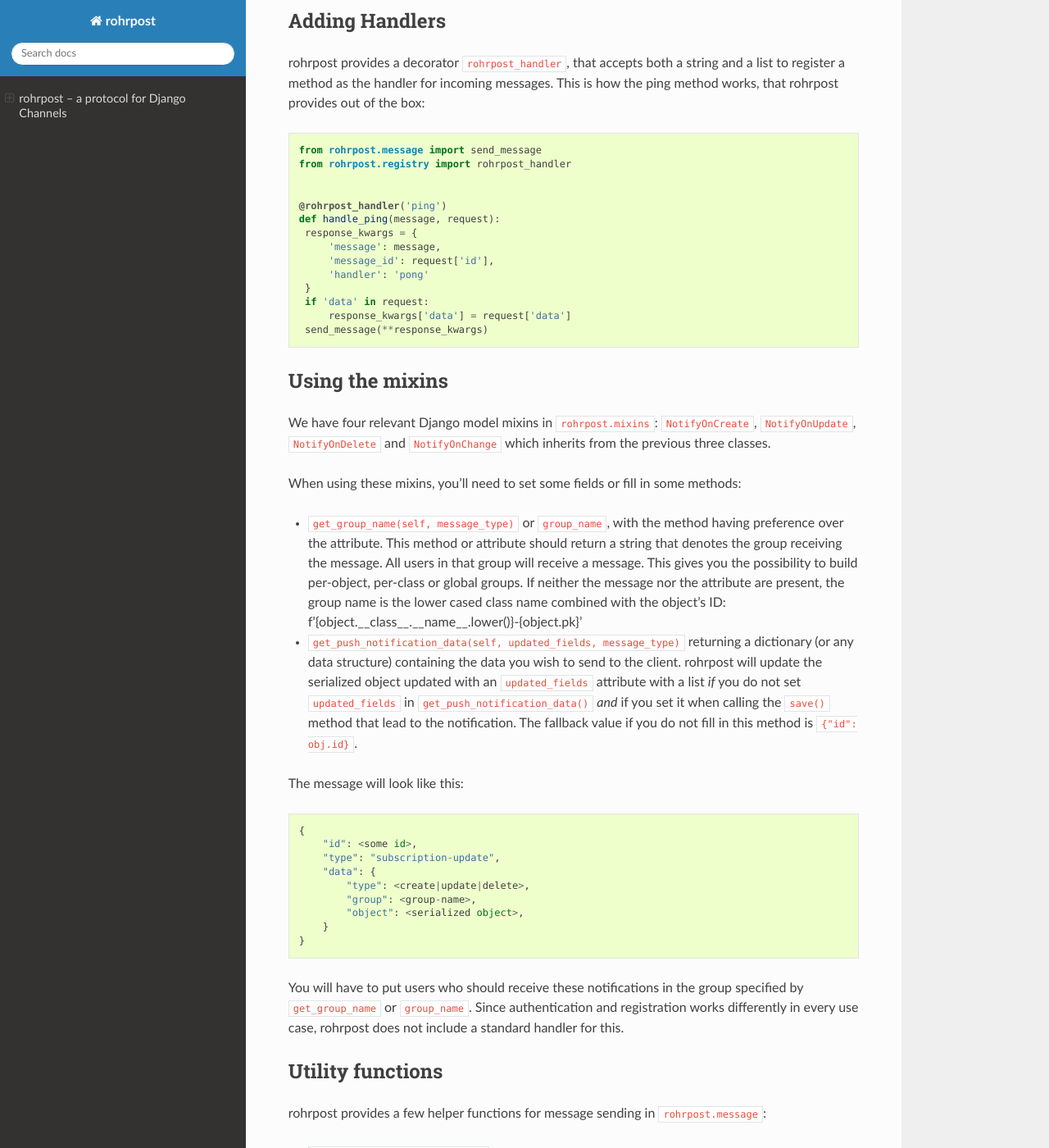
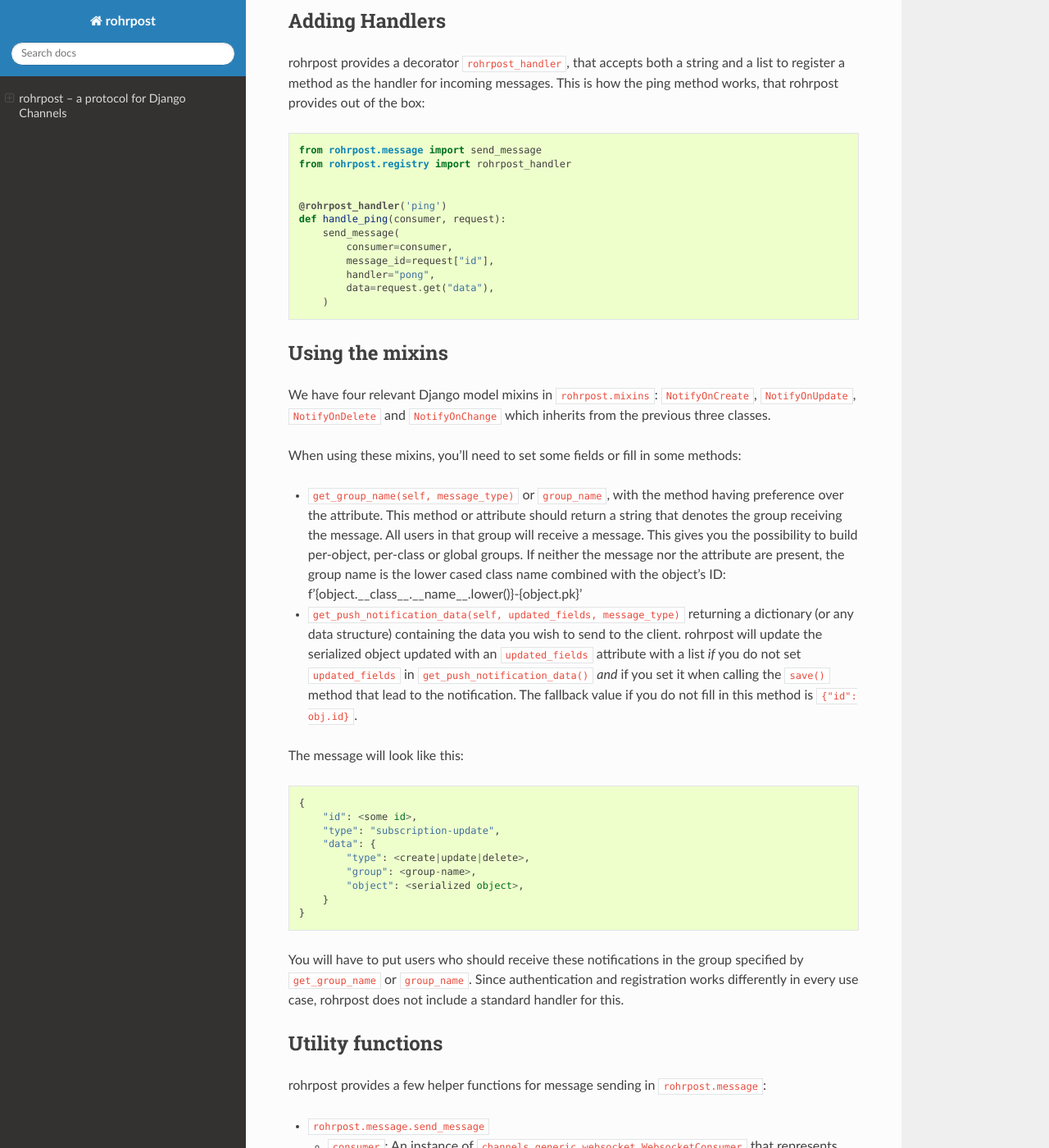
Before and after one commit to axsemantics/rohrpost, a Sphinx documentation site: the page built from doc/index.rst, in a window 1280 px wide and 1400 px high, scrolled down 1653 px. Shown: the whole window at 82% size. Built offline with Sphinx 7.4.7 and the Read the Docs theme 2.0.0, drawn with Linux system fonts in a browser that asks for light colours; some of the changed text lies outside the part shown.

Commit message:
[doc] Fix left-overs

```diff
--- a/doc/index.rst
+++ b/doc/index.rst
@@ -86,20 +86,18 @@
 
 .. code-block:: python
 
-   from rohrpost.message import send_message
-   from rohrpost.registry import rohrpost_handler
+    from rohrpost.message import send_message
+    from rohrpost.registry import rohrpost_handler
 
 
-   @rohrpost_handler('ping')
-   def handle_ping(message, request):
-    response_kwargs = {
-        'message': message,
-        'message_id': request['id'],
-        'handler': 'pong'
-    }
-    if 'data' in request:
-        response_kwargs['data'] = request['data']
-    send_message(**response_kwargs)
+    @rohrpost_handler('ping')
+    def handle_ping(consumer, request):
+        send_message(
+            consumer=consumer,
+            message_id=request["id"],
+            handler="pong",
+            data=request.get("data"),
+        )
 
 Using the mixins
 ----------------
@@ -153,7 +151,8 @@
 
 - ``rohrpost.message.send_message``
 
-  - ``message``: The original message you are replying to (**required**).
+  - ``consumer``: An instance of ``channels.generic.websocket.WebsocketConsumer``
+    that represents the client the message is sent to (**required**).
   - ``handler``: The string identifying your handler (**required**).
   - ``message_id``: The message ID (any simple datatype allowed). If you do not
     provide any, an integer will be randomly chosen.
```
